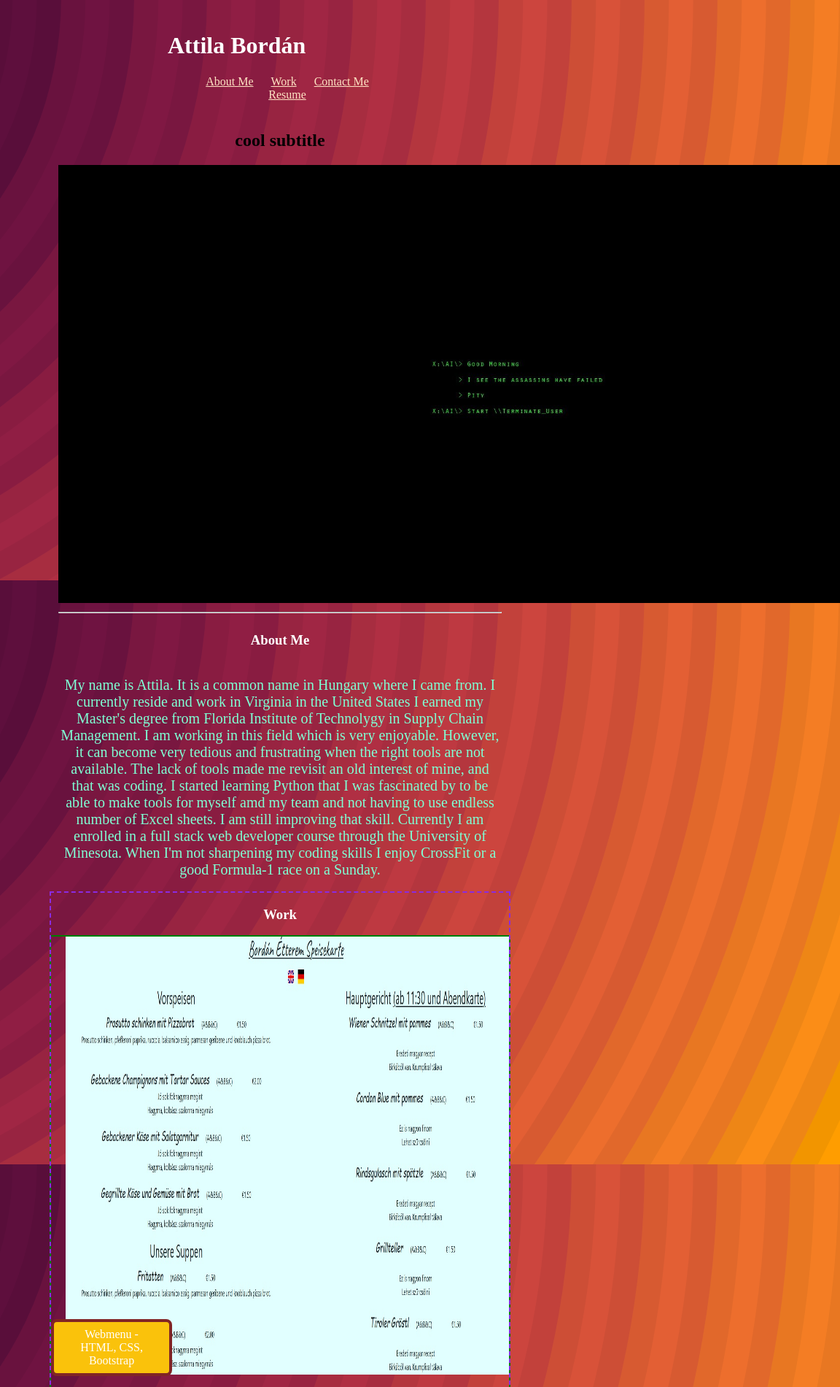
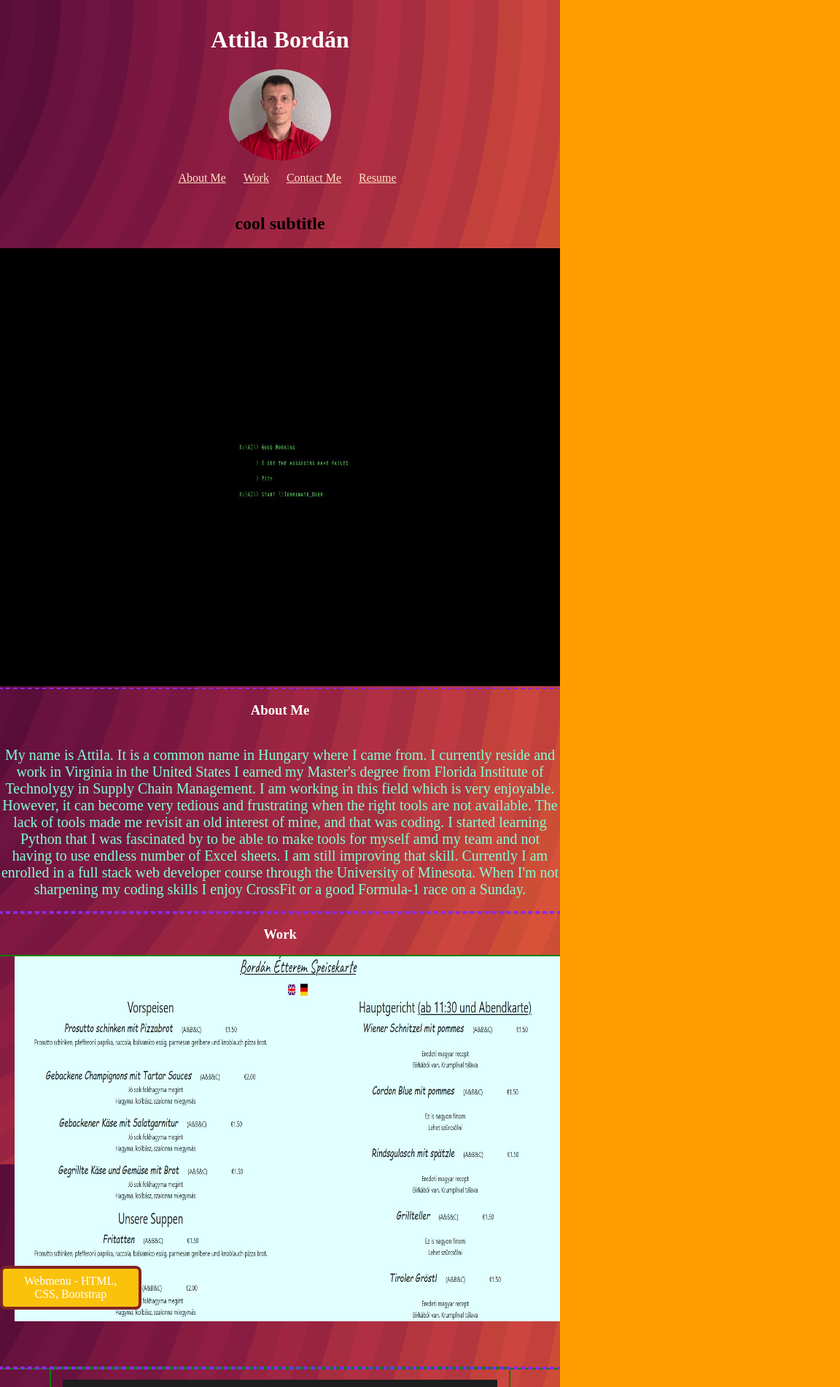
Before and after one commit to bordanattila/Professional_Portfolio, a plain HTML site: page index.html in a window 768 px wide. Shown: the part 5-1905 px from the top of the page at 73% size, 1152 px wide, since content can reach past the window. Drawn offline with Linux system fonts and the light colour scheme.

Commit message:
Adding profile picture and media querries

```diff
--- a/css/style.css
+++ b/css/style.css
@@ -140,24 +140,54 @@ main {
     color: var(--link_colour);
 }
 
-@media screen and (min-width: 768px) {
+.profile_img {
+    border-radius: 100%;
+    max-width: 30%;
+    margin-bottom: 15px;
+}
+
+@media screen and (max-width: 768px) {
     .container {
         flex-grow: 0;
-        flex-shrink: 0;
-        flex-basis: 50%;
-
+        flex-shrink: 1;
 
     }
+    .background {
+        max-width: 100%;
+    }
+    body {
+        margin: 0;
+    }
 
+    main {
+        flex-direction: column;
+        justify-content: center;
+        align-items: center;
+    }
+    header, .container2 {
+        justify-content: center;
+        flex-direction: column;
+
+    }
+    .menu_img {
+        width: 100%;
+        height: 500px;
+        max-width: 1300px;
+    }
 }
 
-@media screen and (min-width: 992px) {
+@media screen and (max-width: 992px) {
    .container {
     flex-grow: 0;
     flex-shrink: 0;
     flex-basis: 100%;
+
    }
    .fill {
     width: 0px;
    }
+   .container2 {
+    margin: 0;
+    justify-content: center;
+   }
 }
--- a/index.html
+++ b/index.html
@@ -16,6 +16,7 @@
     <body>
         <header>
             <h1>Attila Bordán</h1>
+            <img class="profile_img" src="./images/profilepicture.jpg" alt="">
             <nav>
                 <a href="#AboutMe">About Me</a>
                 <a href="#Work">Work</a>
@@ -28,13 +29,14 @@
                 cool subtitle
             </h2>
         </section>
+        <main >
         <section>
-            <img class="background" src="./images/AIbackground.jpg" alt="">
+            <img class="background container" src="./images/AIbackground.jpg" alt="">
         </section>
-        <hr>
 
-        <main >
 
+        <div class="container">
+            <div class="inner_container">
                     <div class="label">
                         <h3 id="AboutMe">About Me</h3>
                     </div>
@@ -49,8 +51,8 @@
                     Currently I am enrolled in a full stack web developer course through the University of Minesota.
                     When I'm not sharpening my coding skills I enjoy CrossFit or a good Formula-1 race on a Sunday.</p>
                     </div>
+                </div>
 
-           <div class="container">
 
                     <div class="inner_container">
 
@@ -100,28 +102,25 @@
                         </div>
                     </div>
             </div>
-        </main>
 
 
             <div class="container2">
                 <div class="label">
                     <h3 id="ContactMe">Contact Me</h3>
                 </div>
-                    <div>
+
                 <p class="tel">telephone</p>
-                    </div>
-                    <div>
+
                 <a class="btn" href="mailto:name@email.com">bordan_attila@hotmail.com</a>
-                    </div>
-                    <div>
+
                 <a href="https://www.github.com">Github</a>
-                    </div>
-                    <div>
+
                 <a href="https://www.linkedin.com">LinkedIn</a>
-                    </div>
+
 
             </div>
 
+        </main>
 
         <footer>
             <span>© 2022 Attila Bordán</span>
```
Also changed, not shown: images/profilepicture.jpg (added). Lines whose indentation alone changed are shown as unchanged.
